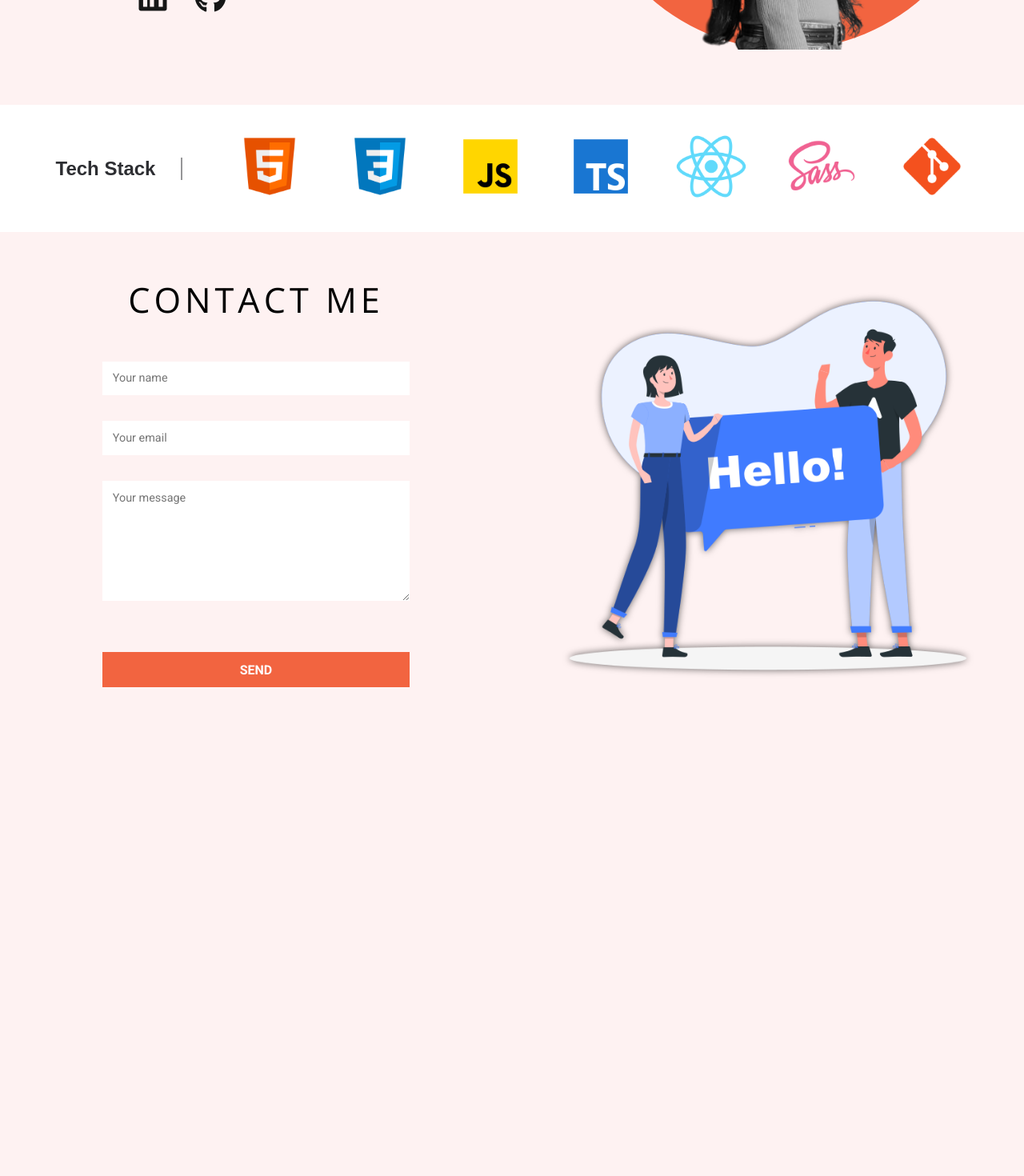
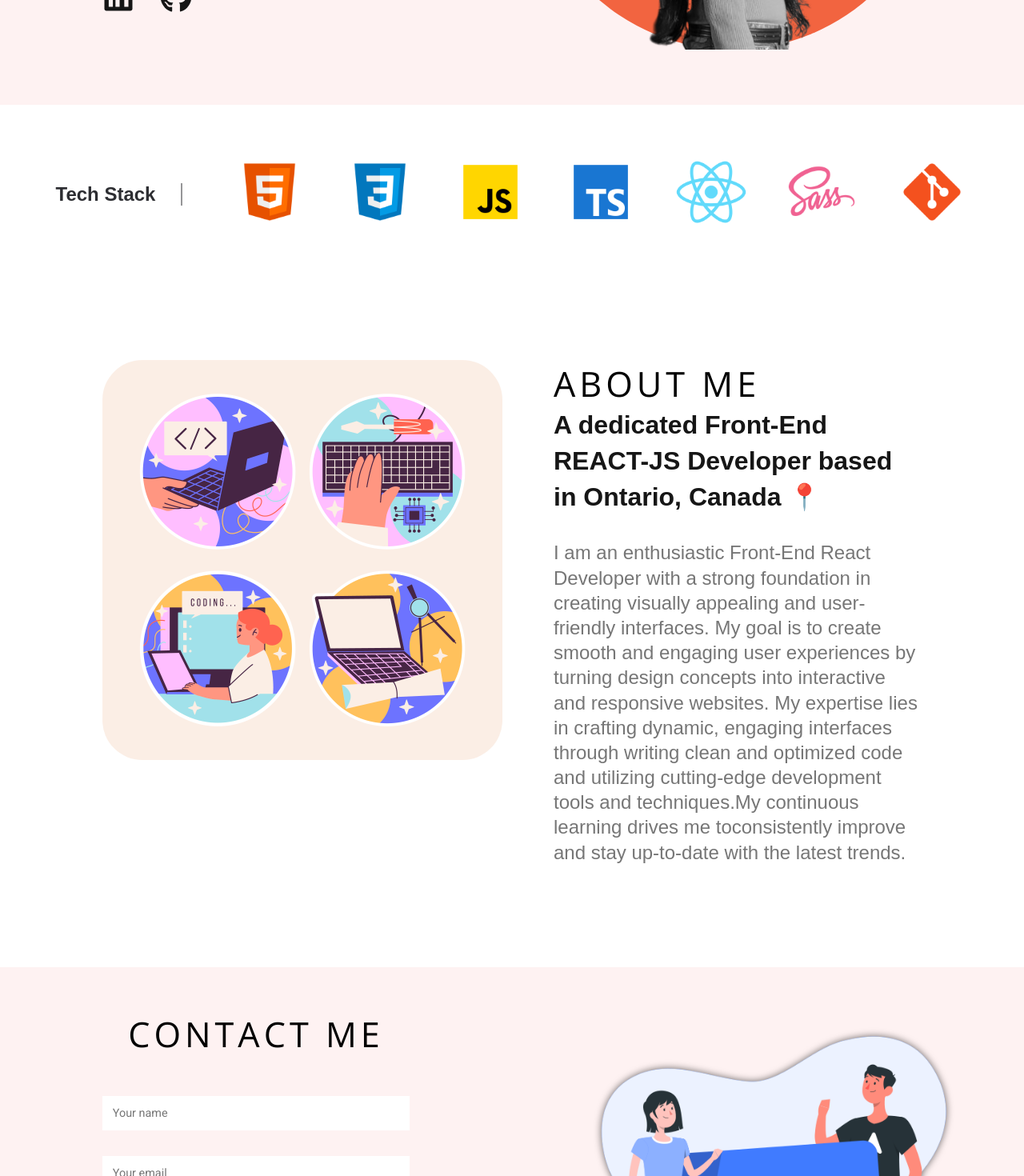
Before and after one commit to apoorvarao147/portfolio, a React (Create React App) app: page / in a window 1280 px wide. Shown: the part 620-2090 px from the top of the page at 80% size. Before the commit the page ends 1550 px from the top, so only its background shows below. Built offline with nearby package versions, Linux system fonts and the light colour scheme.

Commit message:
create about me

```diff
--- a/src/components/About.tsx
+++ b/src/components/About.tsx
@@ -5,13 +5,15 @@ import typescript from "../assets/typescript.png";
 import react from "../assets/react.png";
 import sass from "../assets/sass.png";
 import git from "../assets/git.png";
+import coding from "../assets/coding.jpg";
+import cartoon from "../assets/cartoon.jpg";
 
 import "../styles/about.scss";
 
-
 const About = () => {
   return (
-    <div className="tech-stack">
+    <>
+      <div className="about" id="about">
         <p>Tech Stack</p>
         <div className="logos">
           <ul>
@@ -39,7 +41,29 @@ const About = () => {
           </ul>
         </div>
       </div>
-  )
-}
+
+      <div className="all-about">
+        <div>
+          <img src={coding} width="500px" />
+          {/* <img src={cartoon} width="100px" /> */}
+        </div>
+        <div className="about-me">
+          <h2>About me</h2>
+          <h3>A dedicated Front-End REACT-JS Developer based in Ontario, Canada 📍</h3>
+          <p>
+            I am an enthusiastic Front-End React Developer with a strong foundation
+            in creating visually appealing and user-friendly interfaces. My goal is
+            to create smooth and engaging user experiences by turning design
+            concepts into interactive and responsive websites. My expertise lies in
+            crafting dynamic, engaging interfaces through writing clean and
+            optimized code and utilizing cutting-edge development tools and
+            techniques.My continuous learning drives me toconsistently improve and
+            stay up-to-date with the latest trends.
+          </p>
+        </div>
+      </div>
+    </>
+  );
+};
 
 export default About;
--- a/src/components/Home.tsx
+++ b/src/components/Home.tsx
@@ -30,7 +30,7 @@ function Home() {
 
   return (
     <div id="home">
-      <section>
+      <section className="intro">
         <div>
           <motion.h1 {...animations.h1}>
             Hi, I am <br /> Apoorva Rao
--- a/src/styles/about.scss
+++ b/src/styles/about.scss
@@ -1,11 +1,11 @@
-.tech-stack {
+.about {
   width: 100%;
   height: auto;
   display: flex;
-  justify-content: center;
+  justify-content:center;
   align-items: center;
   background-color: white;
-  padding: 2rem 0;
+  padding: 4rem 0 2rem 0;
 
   >p {
     border-right: 2px solid rgba(45,46,50,.5);
@@ -13,10 +13,10 @@
     font-family: Mulish,sans-serif;
     font-size: 1.5rem;
     font-weight: 800;
-    padding-right: 2rem
+    padding-right: 2rem;
+    margin-right: 4rem;
   }
   .logos {
-    margin-left: 4rem;
     >ul {
       display: flex;
       flex-direction: row;
@@ -39,3 +39,36 @@
 //     transform: translateY(-5px);
 //   }
 // }
+
+.all-about {
+  display: flex;
+  padding: 8rem;
+  background-color: white;
+  gap: 4rem;
+
+>div {
+  > img {
+    border-radius: 50px;
+  }
+  >h2 {
+    font: 100 2.7rem "Open Sans", sans-serif;
+    letter-spacing: 5px;
+    text-transform: uppercase;
+  }
+  >h3 {
+    font-family: Poppins,sans-serif;
+    font-size: 2rem;
+    line-height: 1.4;
+    margin-bottom: 2rem;
+    color: #161616;
+  }
+  >p {
+    color: #767676;
+    font-family: Mulish,sans-serif;
+    font-size: 1.5rem;
+    font-weight: 300;
+    line-height: 1.3;
+  }
+
+  }
+}
--- a/src/styles/header.scss
+++ b/src/styles/header.scss
@@ -5,7 +5,7 @@
   display: flex;
   align-items: center;
   justify-content: space-between;
-  padding: 0 $p;
+  padding: 0 8rem;
   position: sticky;
   top: 0;
   z-index: 100;
--- a/src/styles/home.scss
+++ b/src/styles/home.scss
@@ -9,7 +9,7 @@
     width: 100%;
 
     &:first-of-type {
-      padding-left: $p;
+      padding-left: 8rem;
 
       > div {
         padding-top: 6rem;
@@ -53,6 +53,7 @@
       justify-content: center;
       align-items: center;
       overflow-x: hidden;
+      padding-right: 6rem;
 
       &::after {
         content: "";
--- a/src/styles/mediaQuery.scss
+++ b/src/styles/mediaQuery.scss
@@ -59,15 +59,21 @@
     height: auto;
     flex-direction: column-reverse;
 
-    > section {
+    .intro {
+      display: flex;
+      justify-content: center;
+      align-items: center;
+      padding: 0 !important;
 
-      &:first-of-type {
-        padding: 0 !important;
-        display: flex;
-        flex-direction: column;
-        align-items: center;
-        justify-content: center;
-        text-align: left;
+      >div {
+        width: 62%;
+
+        // padding: 0 !important;
+        // display: flex;
+        // flex-direction: column;
+        // align-items: center;
+        // justify-content: center;
+        // text-align: left;
       }
     }
   }
```
Also changed, not shown: src/assets/cartoon.jpg (added), src/assets/coding.jpg (added). Lines whose indentation alone changed are shown as unchanged.
